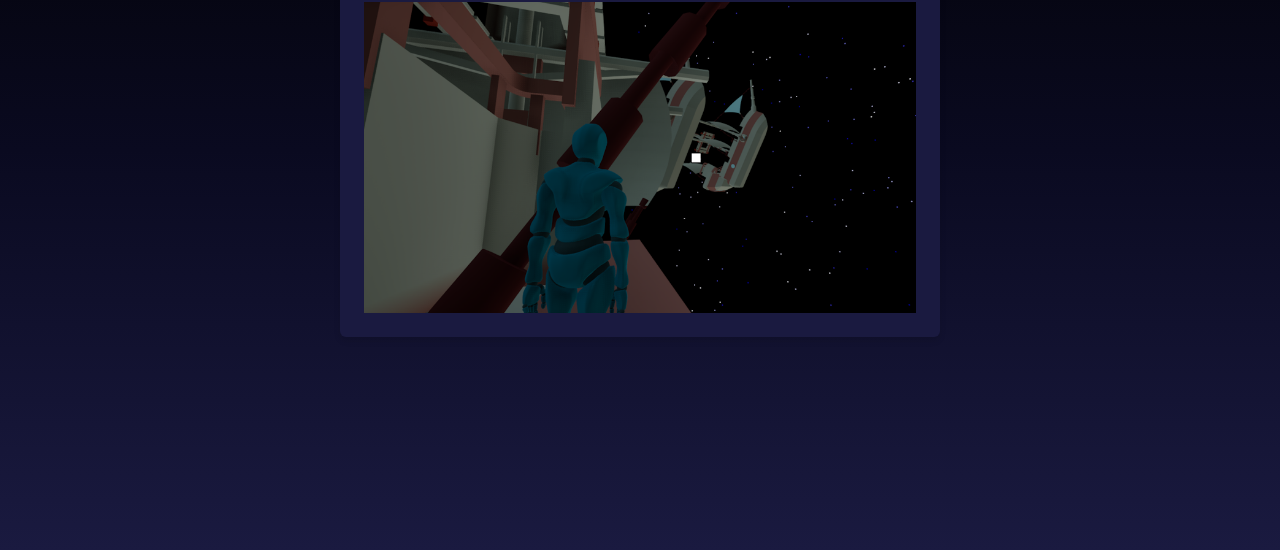
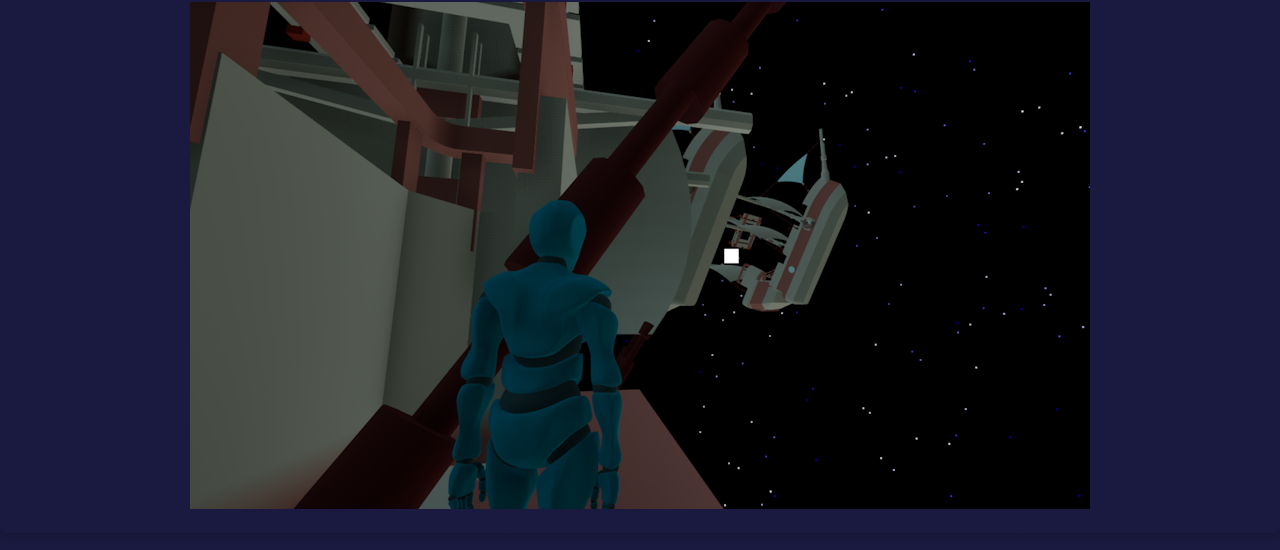
Before and after one commit to shipsinthesky/shipsinthesky.github.io, a plain HTML site: page index.html in a window 1280 px wide. Shown: the part 250-800 px from the top of the page. Drawn offline with nearby package versions, Linux system fonts and the light colour scheme.

Commit message:
Update index.html

```diff
--- a/index.html
+++ b/index.html
@@ -92,8 +92,8 @@
             padding: 1.5rem;
             background-color: #1a1a40; /* Match body background */
             border-radius: 0 0 0.375rem 0.375rem;
-            width: 100%;
-            max-width: 600px;
+            width: 100vw; /* Change to 100vw to span full viewport width */
+            max-width: none; /* Remove max-width constraint */
             box-shadow: 0 4px 6px rgba(0, 0, 0, 0.1);
             color: white;
             text-align: center;
```
